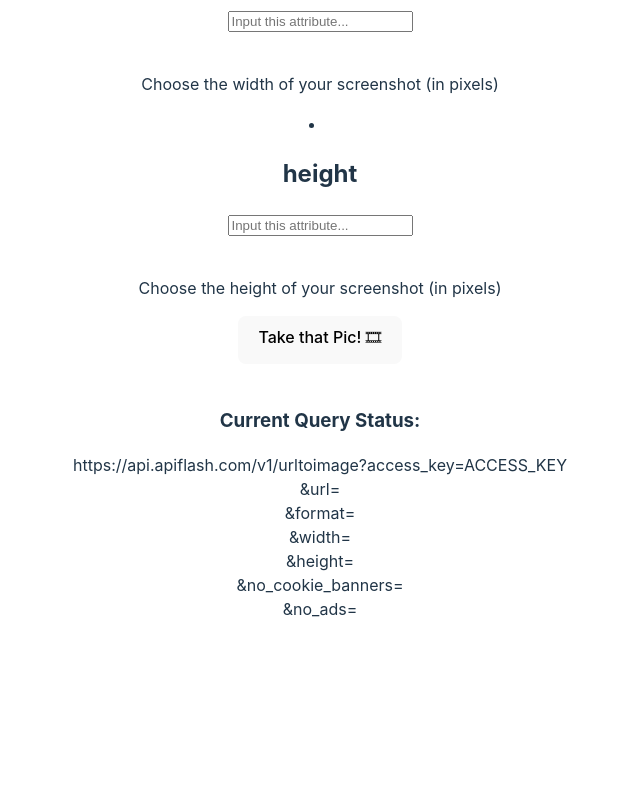
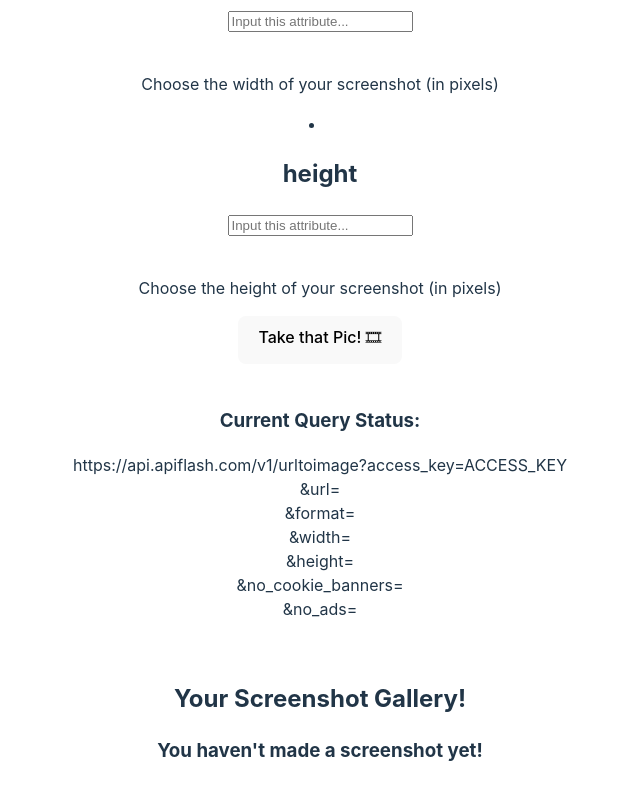
Before and after one commit to gabrielaliera/cap, a React (Vite) app: page / in a window 1280 px wide. Shown: the part 1120-1920 px from the top of the page, without its empty margins (320-960 px from the left). Before the commit the page ends 1813 px from the top, so only its background shows below. Built offline with nearby package versions, Linux system fonts and the light colour scheme.

Commit message:
Add image map

```diff
--- a/src/Components/gallery.jsx
+++ b/src/Components/gallery.jsx
@@ -2,6 +2,25 @@ const Gallery = ({ images }) => {
 
     return (
       <div>
+        <h2> Your Screenshot Gallery!</h2>
+        <div className="image-container">
+            {images && images.length > 0 ? (
+                images.map((pic, index) => (
+                    <li className="gallery" key={index}>
+                      <img
+                        className="gallery-screenshot"
+                        src={pic}
+                        alt="Undefined screenshot from query"
+                        width="500"
+                      />
+                    </li>
+                )
+            )) : (
+                <div>
+                    <h3>You haven't made a screenshot yet!</h3>
+                </div>
+            )}
+        </div>
 
       </div>
     );
```
